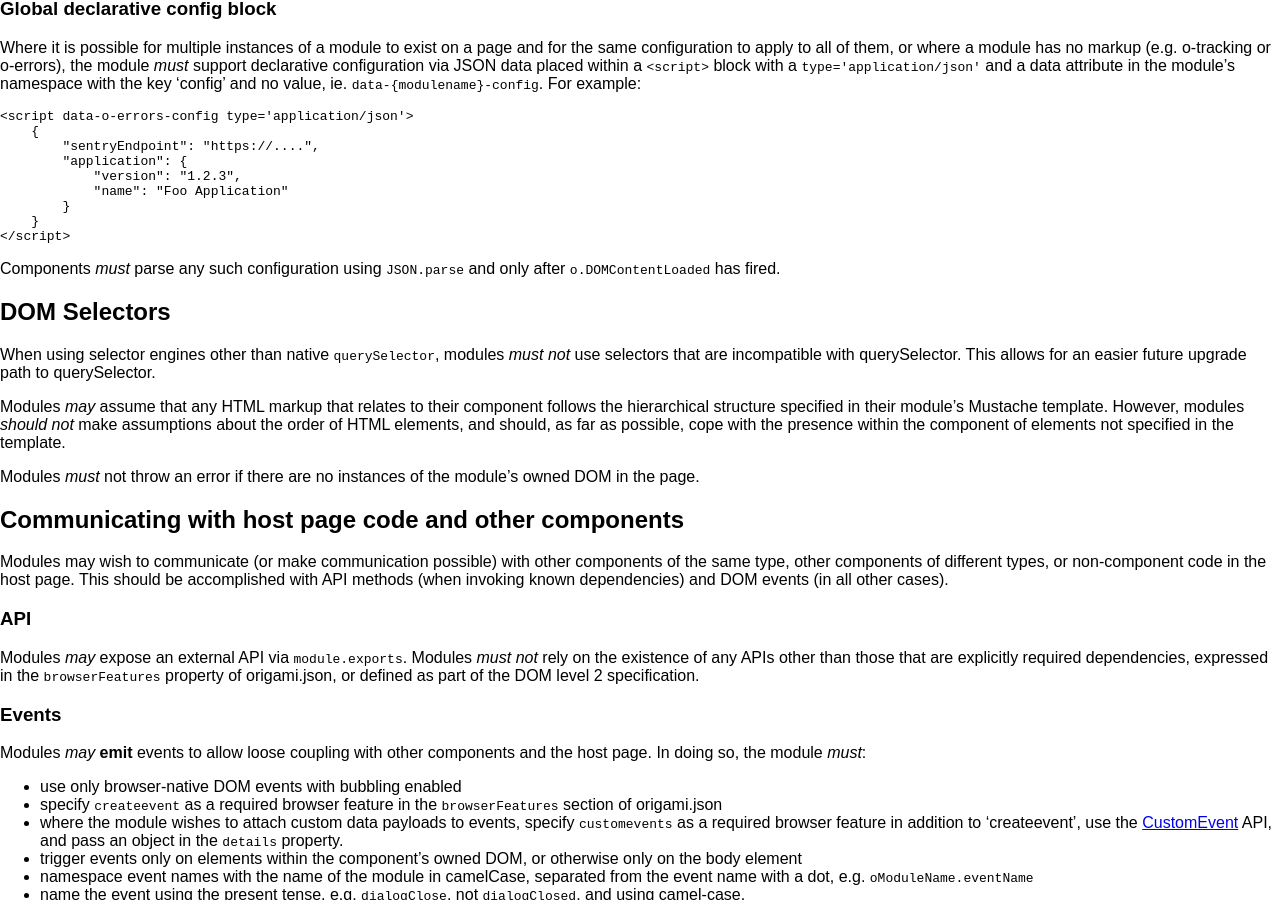
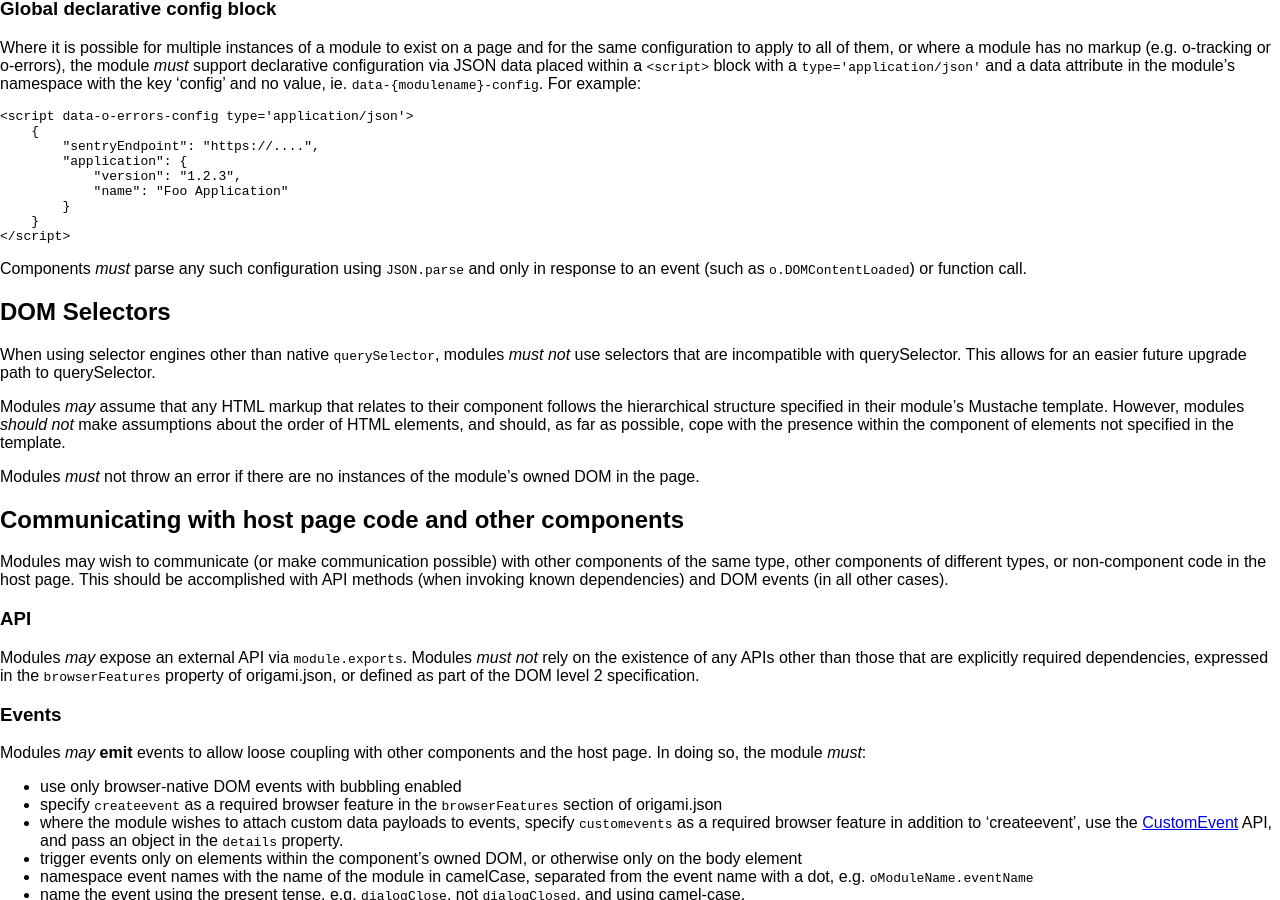
Before and after one commit to Financial-Times/ft-origami, a Jekyll site: the page built from docs/syntax/js.md, in a window 1280 px wide and 900 px high, scrolled down 2276 px. Built offline with Jekyll 4.4.1, drawn with Linux system fonts in a browser that asks for light colours; comment, search, counter and statistics services are not loaded; a style sheet for code colours, icons or effects is not loaded.

Commit message:
Consistency with general init rules

```diff
--- a/docs/syntax/js.md
+++ b/docs/syntax/js.md
@@ -109,7 +109,7 @@ Where it is possible for multiple instances of a module to exist on a page and f
 	    }
 	</script>
 
-Components *must* parse any such configuration using `JSON.parse` and only after `o.DOMContentLoaded` has fired.
+Components *must* parse any such configuration using `JSON.parse` and only in response to an event (such as `o.DOMContentLoaded`) or function call.
 
 
 ## DOM Selectors
```
